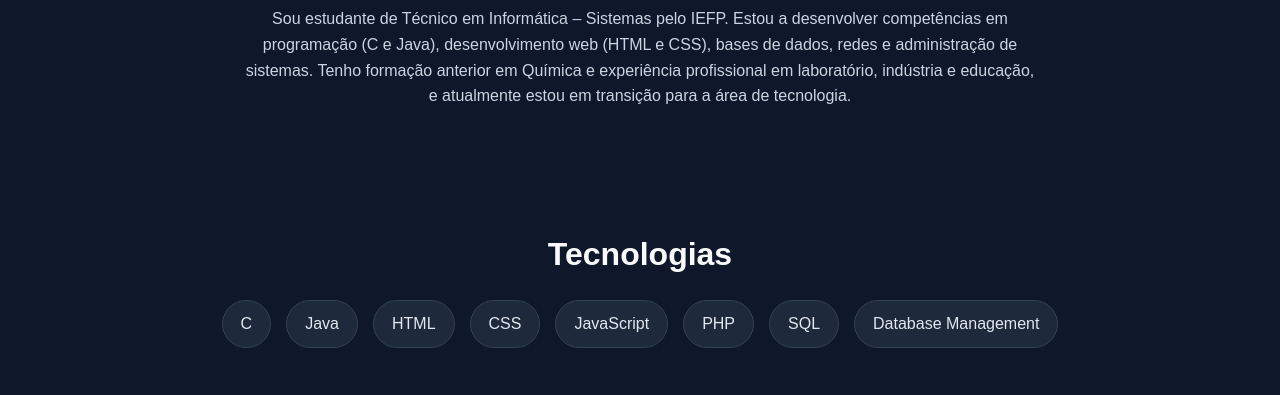
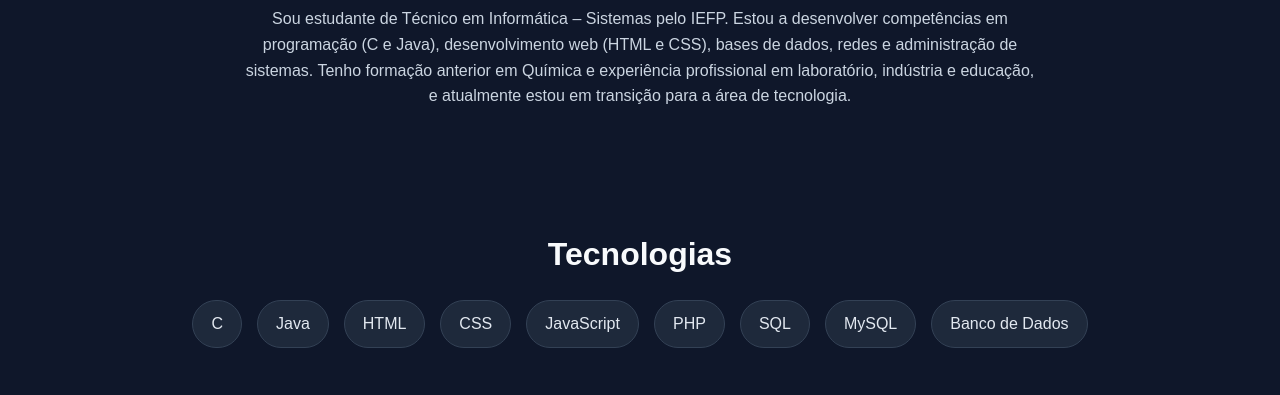
Before and after one commit to brendhacaroline/meu-portfolio, a plain HTML site: page index.html in a window 1280 px wide. Shown: the part 557-952 px from the top of the page. Drawn offline with Linux system fonts and the light colour scheme.

Commit message:
Update index.html

```diff
--- a/index.html
+++ b/index.html
@@ -55,7 +55,8 @@
                     <span>JavaScript</span>
                     <span>PHP</span>
                     <span>SQL</span>
-                    <span>Database Management</span>
+                    <span>MySQL</span>
+                    <span>Banco de Dados</span>
 
                 </div>
             </div>
```
